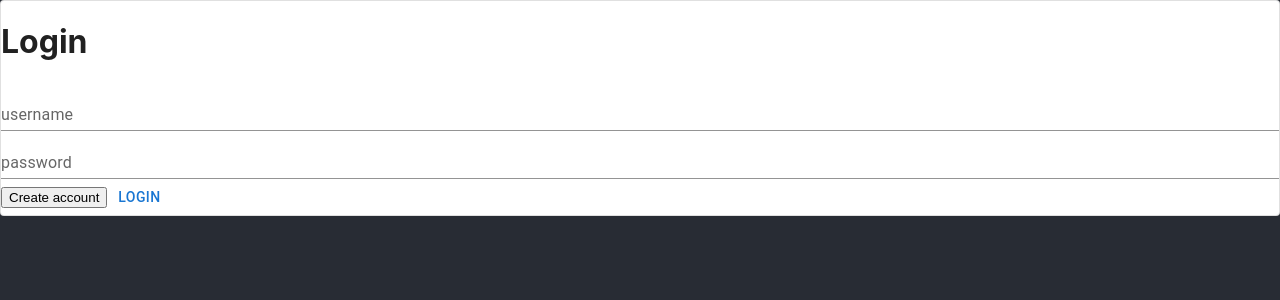
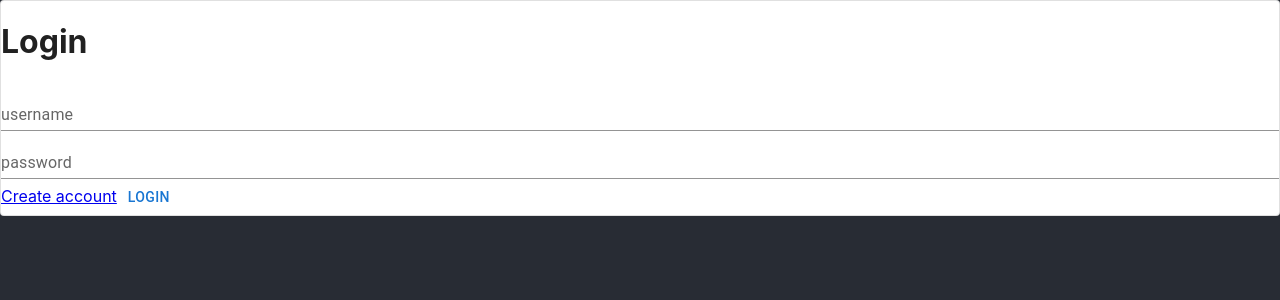
Before and after one commit to universal-theme/universal-theme-frontend, a React (Create React App) app: page /login in a window 1280 px wide. Shown: the top 300 px of the page. Built offline with nearby package versions, Linux system fonts and the light colour scheme.

Commit message:
Added a sign up link to the login page

```diff
--- a/src/login/login.jsx
+++ b/src/login/login.jsx
@@ -1,4 +1,5 @@
 import { Card, TextField, FormControl, Button } from "@mui/material"
+import { Link } from "react-router-dom";
 
 export const Login = () => {
     return <Card variant="outlined">
@@ -9,7 +10,7 @@ export const Login = () => {
         <FormControl fullWidth>
             <TextField id="standard-basic" type="password" label="password" variant="standard" />
         </FormControl>
-        <button>Create account</button>
+        <Link to="/sign-up">Create account</Link>
         <Button>Login</Button>
     </Card>;
 };
```
